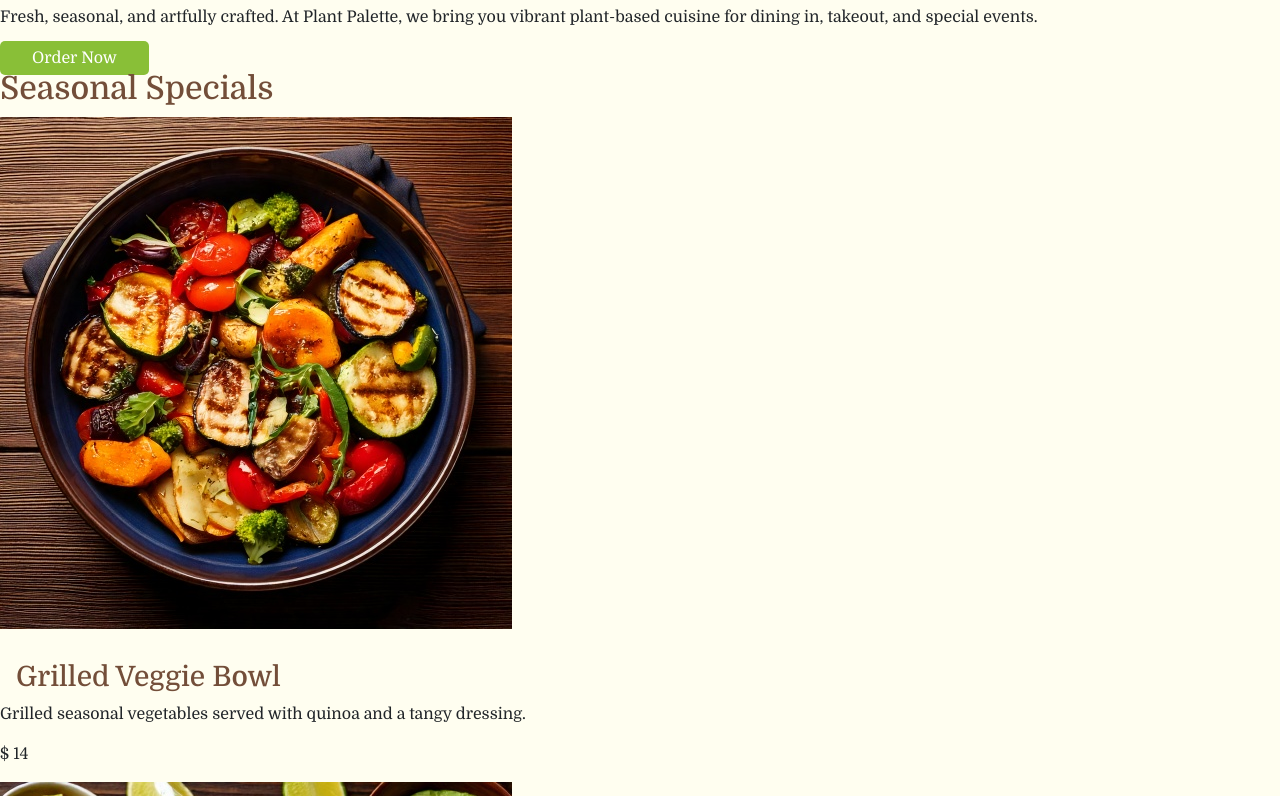
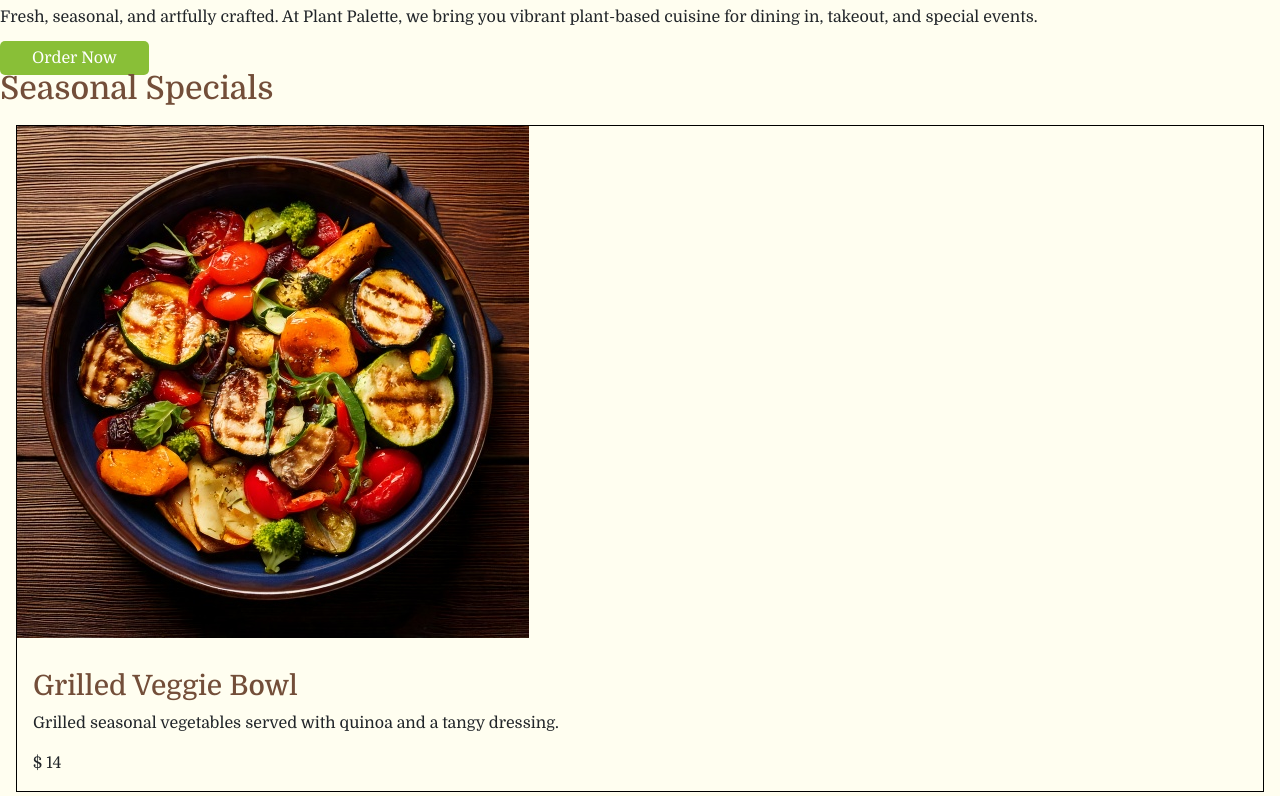
Before and after one commit to yama0064/mtm6201_final, a plain HTML site: page index.html in a window 1280 px wide. Shown: the part 1046-1842 px from the top of the page. Drawn offline with nearby package versions, Linux system fonts and the light colour scheme.

Commit message:
edits main.css

```diff
--- a/css/main.css
+++ b/css/main.css
@@ -66,7 +66,26 @@
       height: auto;           /* Maintain aspect ratio */
   }
 
-  h3 {
+  .food-menu {
+    border: solid black 1px;
+    align-items: center;    /* Center content horizontally */
+    margin: 1rem;
+  }
+
+  .food-menu h3 {
     padding-left: 1rem;
     padding-top: 2rem;
   }
+
+  .food-menu p {
+    padding-left: 1rem;
+  }
+
+  .food-menu img {
+    max-width: 100%;        /* Image takes up full width of the container */
+      height: auto;           /* Maintain aspect ratio */
+  }
+
+  .seasonal-menu {
+
+  }
--- a/index.html
+++ b/index.html
@@ -32,27 +32,29 @@
         </section>
         <section class="specials">
             <h2>Seasonal Specials</h2>
-            <div>
+            <section class="seasonal-menu">
+                <div class="food-menu">
                     <img src="images/Firefly Grilled Veggie Bowl, plant-based, wooden table 48408.jpg" alt="Image of Grilled Veggie Bowl">
                     <h3>Grilled Veggie Bowl</h3>
                     <p>Grilled seasonal vegetables served with quinoa and a tangy dressing.</p>
                     <p>$ 14</p>
                     <i></i>
                 </div>
-            <div>
+                <div class="food-menu">
                     <img src="images/Firefly Roasted Cauliflower Tacos, plant-based, wooden table 48408.jpg" alt="Image of Roasted Cauliflower Tacos">
                     <h3>Roasted Cauliflower Tacos</h3>
                     <p>Roasted cauliflower in soft tortillas, topped with salsa and avocado.</p>
                     <p>$ 12</p>
                     <i></i>
                 </div>
-            <div>
+                <div class="food-menu">
                     <img src="images/Firefly Mushroom Stroganoff, plant-based, wooden table 72010.jpg" alt="Image of Mushroom Stroganoff">
                     <h3>Mushroom Stroganoff</h3>
                     <p>Creamy mushroom sauce over pasta, with garlic and earthy mushrooms.</p>
                     <p>$ 16</p>
                     <i></i>
                 </div>
+            </section>
             <a href="">See Full Menu</a>
             <a href="">Order Online</a>
         </section>
```
Lines whose indentation alone changed are shown as unchanged.
